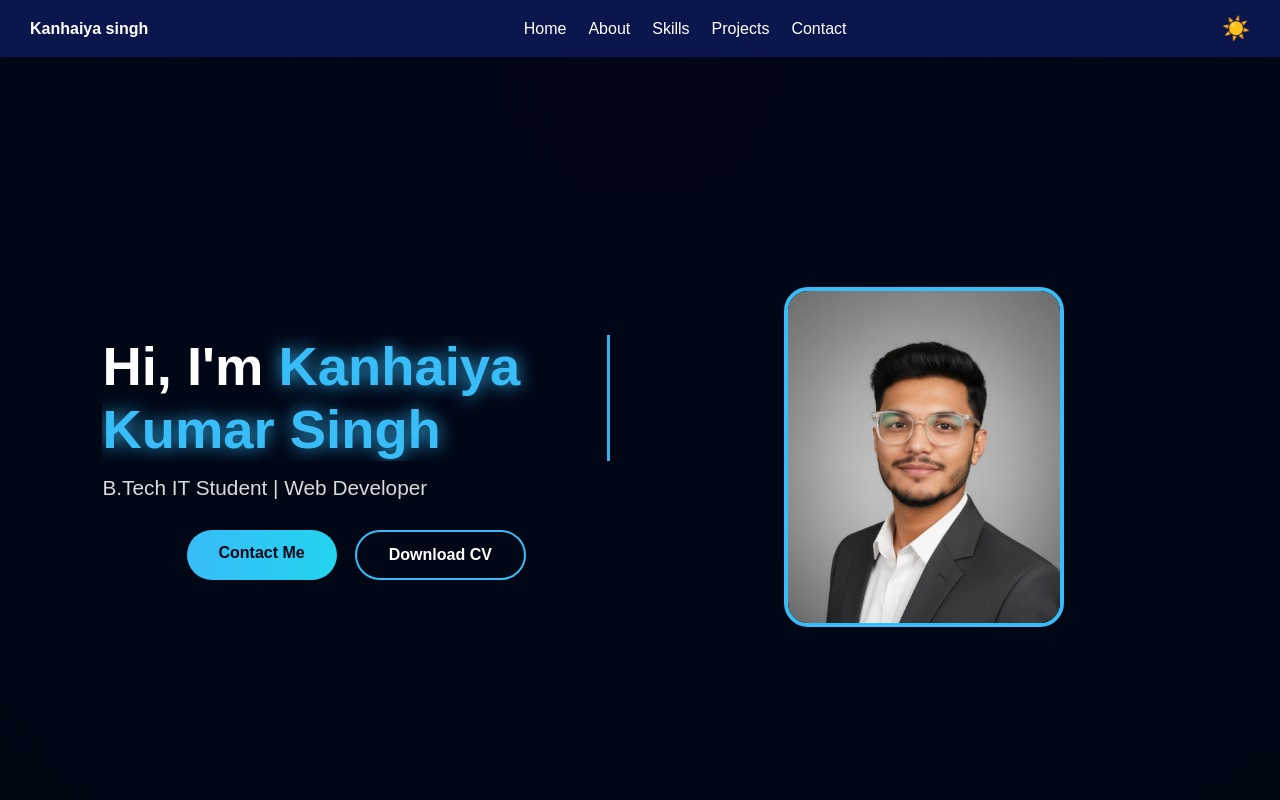
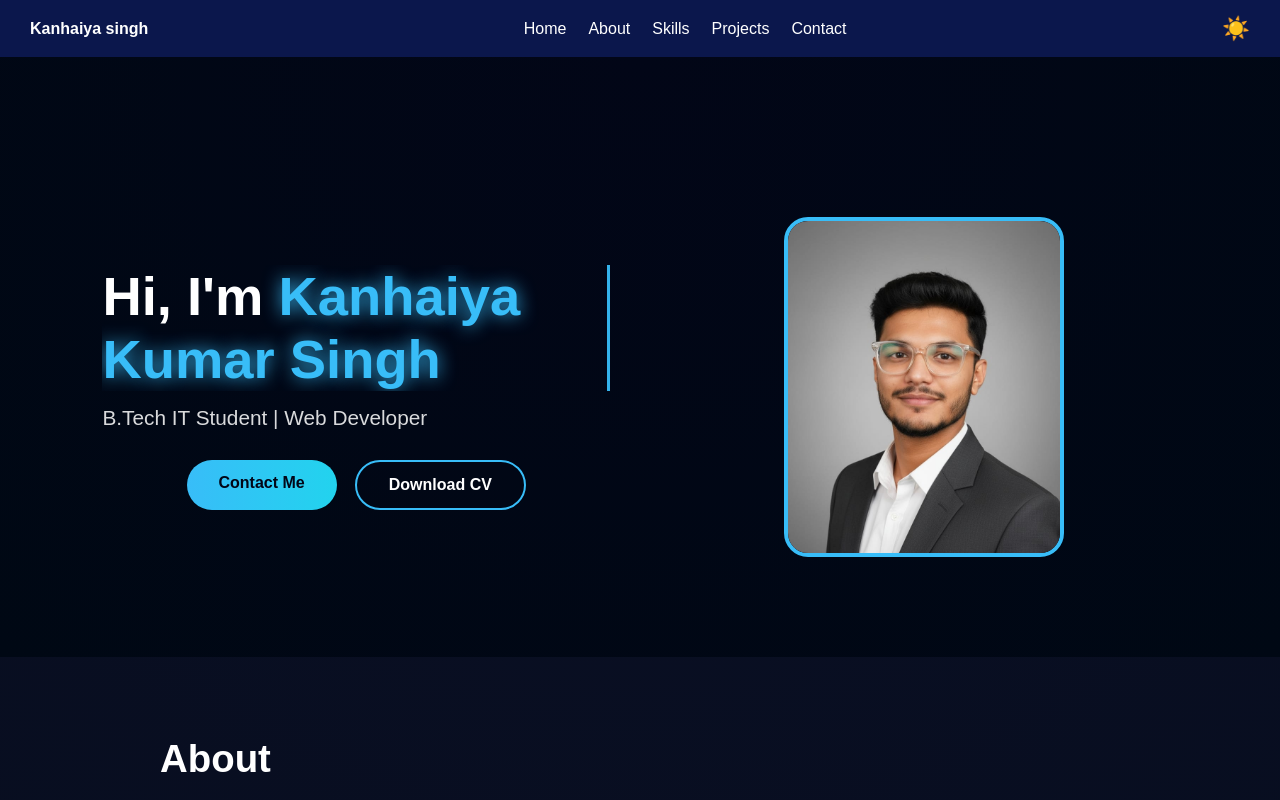
Before and after one commit to KANHAIYASINGH337/portfolio, a React (Create React App) app: page / in a window 1280 px wide. Shown: the top 800 px of the page. Built offline with nearby package versions, Linux system fonts and the light colour scheme.

Commit message:
update:Hero flex

```diff
--- a/src/App.css
+++ b/src/App.css
@@ -458,12 +458,12 @@ body{font-family:"Poppins",sans-serif}
 
 /* ===== HERO LEFT-RIGHT LAYOUT ===== */
 .hero-flex{
-  min-height:100vh;
+  min-height:75vh;
   display:flex;
   align-items:center;
   justify-content:center;
   gap:60px;
-  padding:80px 8%;
+  padding:120px 8% 60px;
 }
 
 .hero-left{
```
Also changed, not shown: 1 other file (tests, documents, lock files or other folders).
